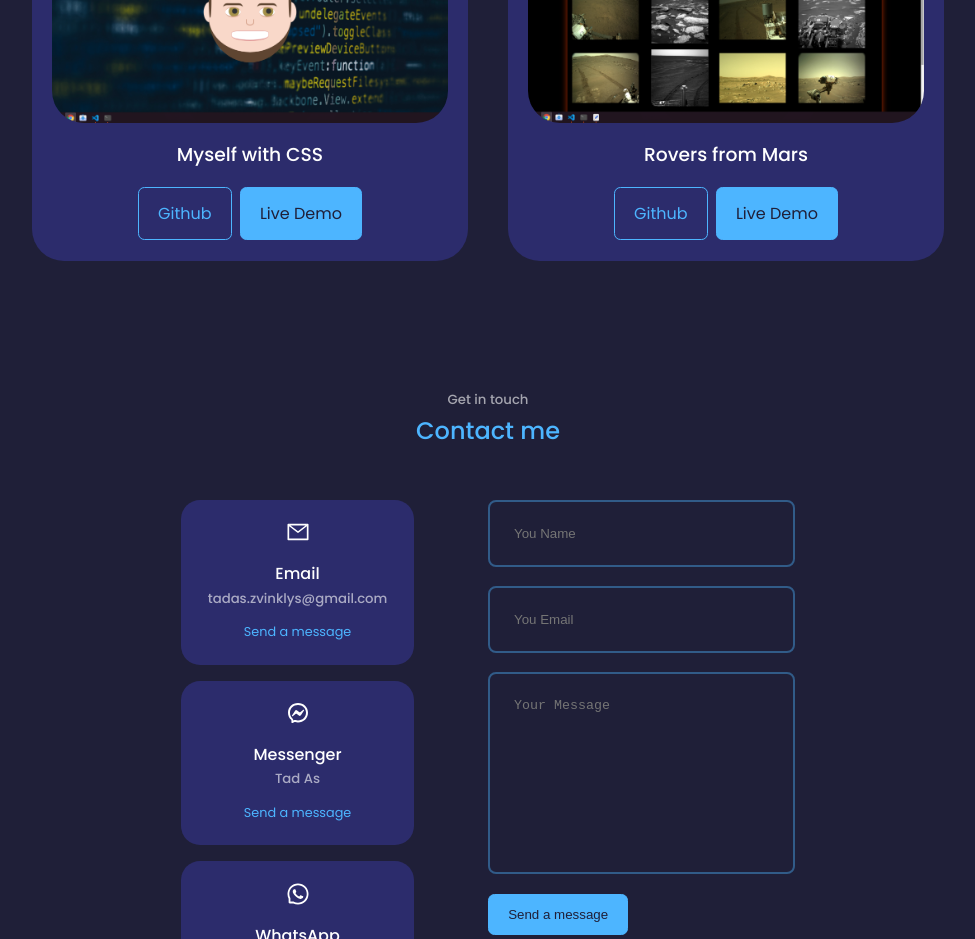
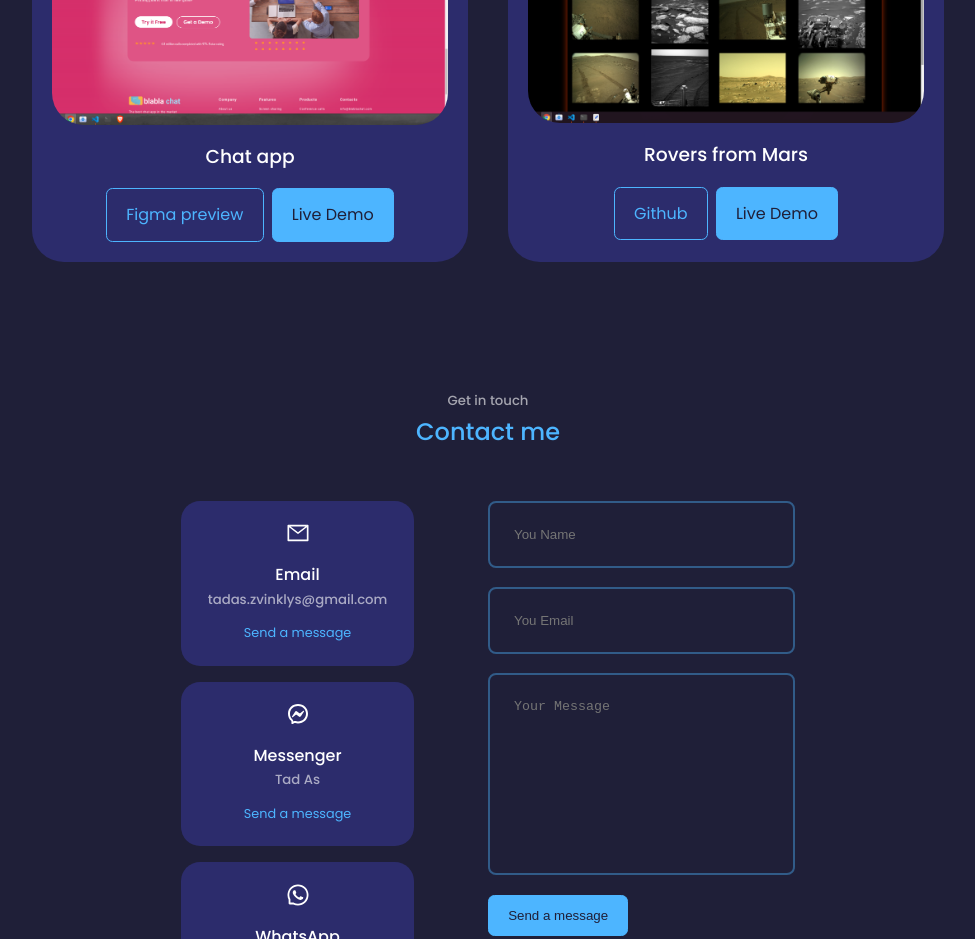
Before and after one commit to tadzyla/personal_web_2, a React (Create React App) app: page / in a window 1280 px wide. Shown: the part 2180-3119 px from the top of the page, without its empty margins (152-1127 px from the left). Built offline with nearby package versions, Linux system fonts and the light colour scheme.

Commit message:
adding new project files to portfolio

```diff
--- a/src/components/portfolio/Portfolio.jsx
+++ b/src/components/portfolio/Portfolio.jsx
@@ -39,10 +39,10 @@ const Portfolio = () => {
       <div className="portfolio_item-image">
         <img src={Myself} alt="myself" />
       </div>
-        <h3>Myself with CSS</h3>
+        <h3>Chat app</h3>
         <div className="portfolio_item-cta">
-        <a href="https://github.com/tadzyla/mySelf" target="_blank" rel="noreferrer" className='btn'>Github</a>
-        <a href="https://tadzyla.github.io/mySelf/" target="_blank" rel="noreferrer" className='btn btn-primary'>Live Demo</a>
+        <a href="https://www.figma.com/file/2diFS9ksl2F7TeDW7B62qa/Practice%3A-Chat-App-Homepage-Design-(Copy)?node-id=107%3A2" target="_blank" rel="noreferrer" className='btn'>Figma preview</a>
+        <a href="https://blablachat-app-homepage.webflow.io/" target="_blank" rel="noreferrer" className='btn btn-primary'>Live Demo</a>
         </div>
     </article>
 
```
Also changed, not shown: src/assets/myselfcss.png.
